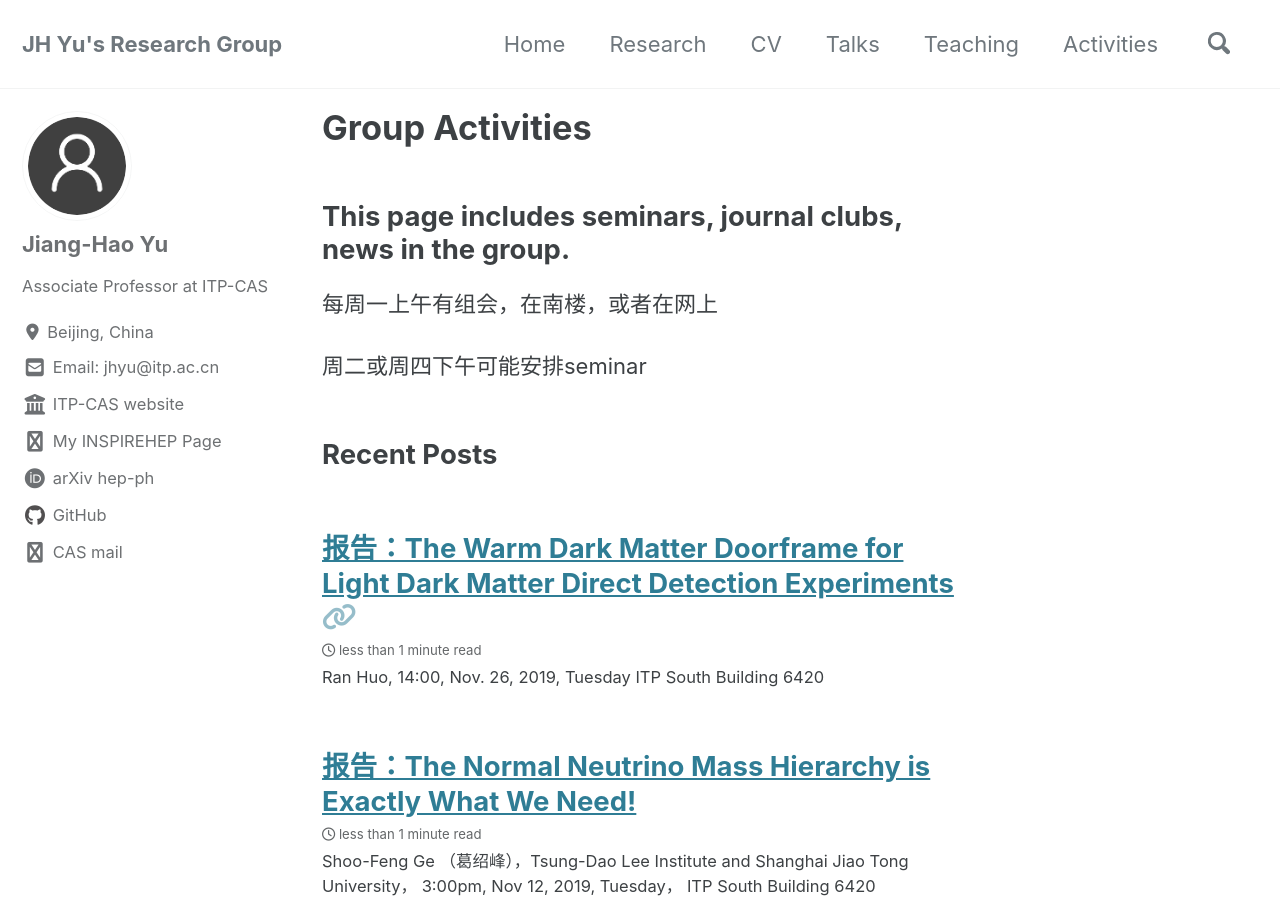
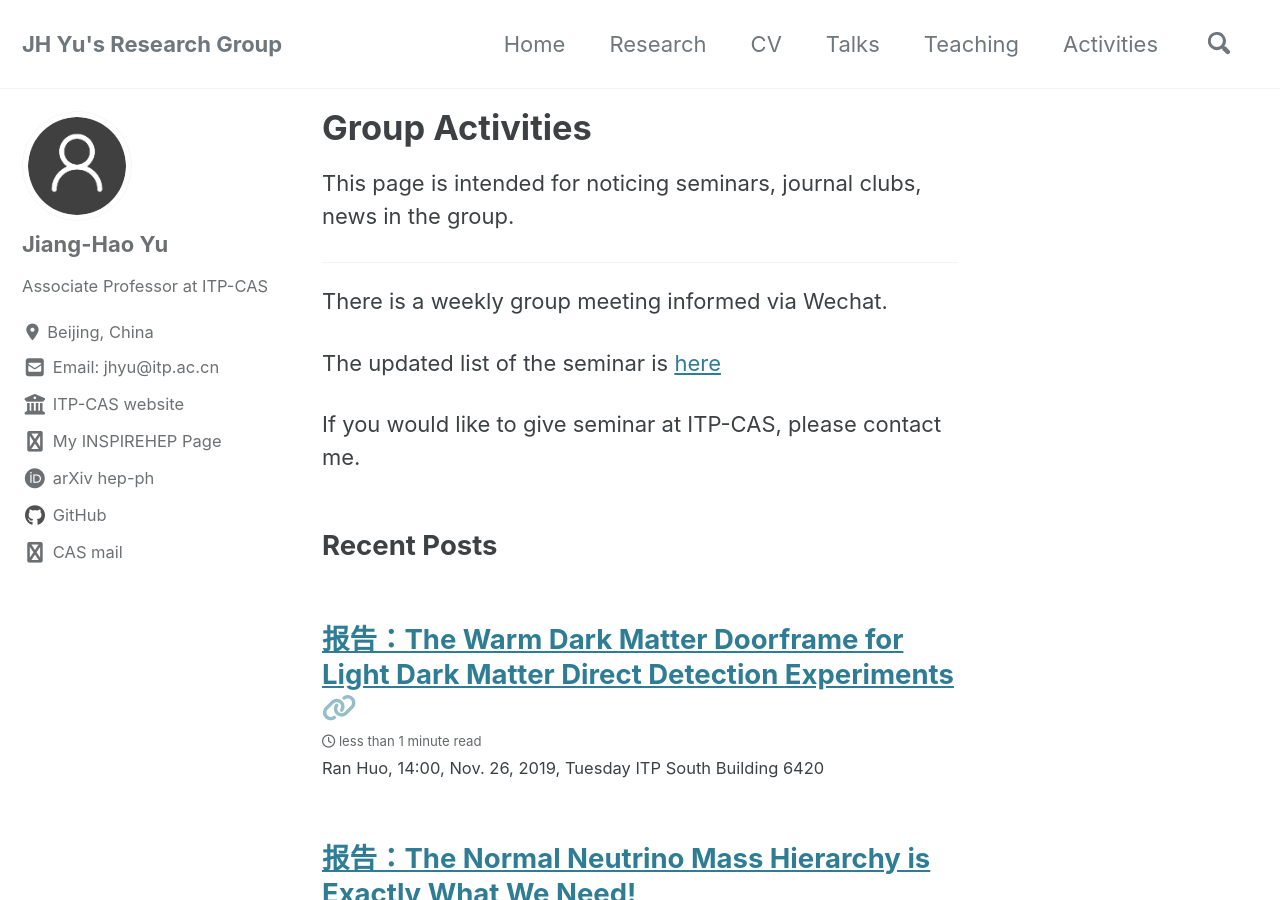
Before and after one commit to jhyu-itp/jhyu-itp.github.io, a Jekyll site: the page built from _pages/blog.md, in a window 1280 px wide and 900 px high. Built offline with Jekyll 4.4.1, drawn with Linux system fonts in a browser that asks for light colours; cached includes are drawn as plain includes; nearby versions of some CDN libraries; a style sheet for code colours, icons or effects is not loaded.

Commit message:
Update blog.md

```diff
--- a/_pages/blog.md
+++ b/_pages/blog.md
@@ -5,8 +5,12 @@ permalink: /blog/
 layout: recent-posts
 ---
 
-## This page includes seminars, journal clubs, news in the group.
+This page is intended for noticing seminars, journal clubs, news in the group.
 
-每周一上午有组会，在南楼，或者在网上
+--------------------
 
-周二或周四下午可能安排seminar
+There is a weekly group meeting informed via Wechat.
+
+The updated list of the seminar is [here](http://www.itp.cas.cn/xshd/ztxxbg/)
+
+If you would like to give seminar at ITP-CAS, please contact me.
```
